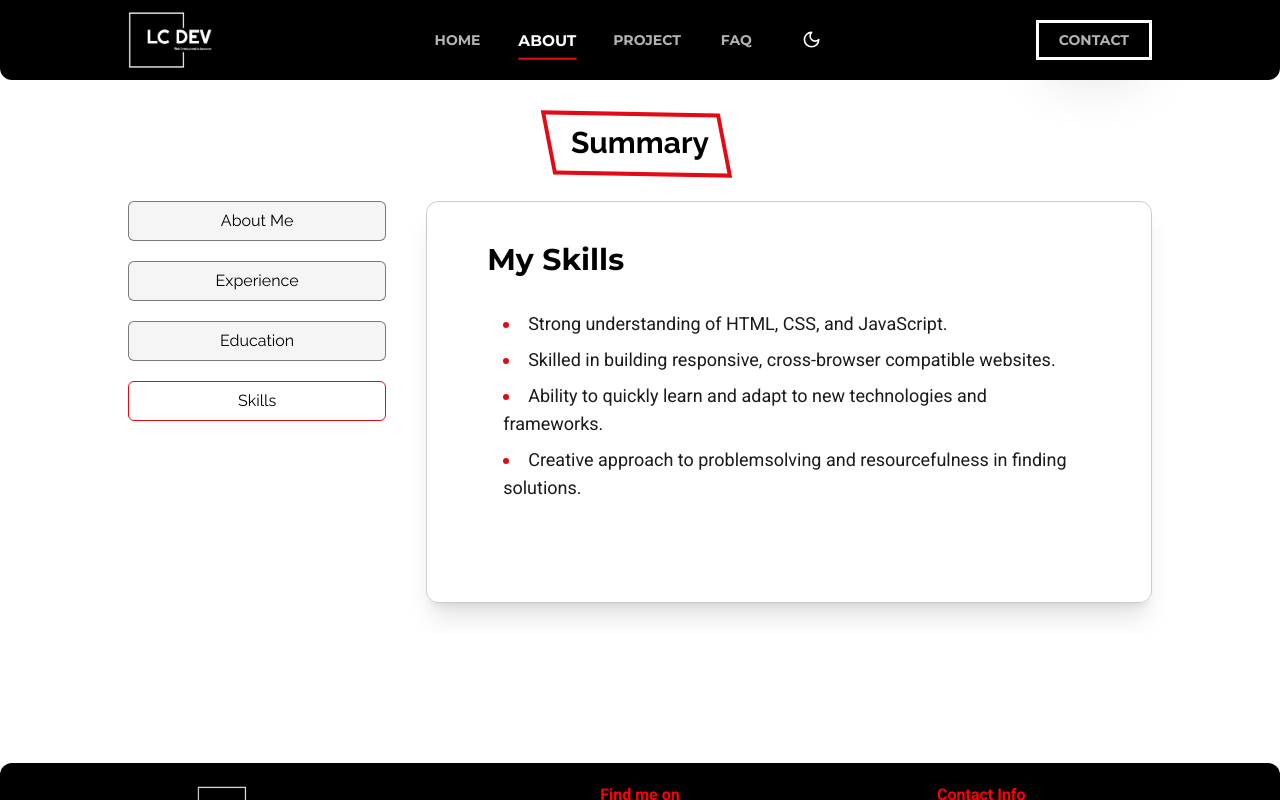
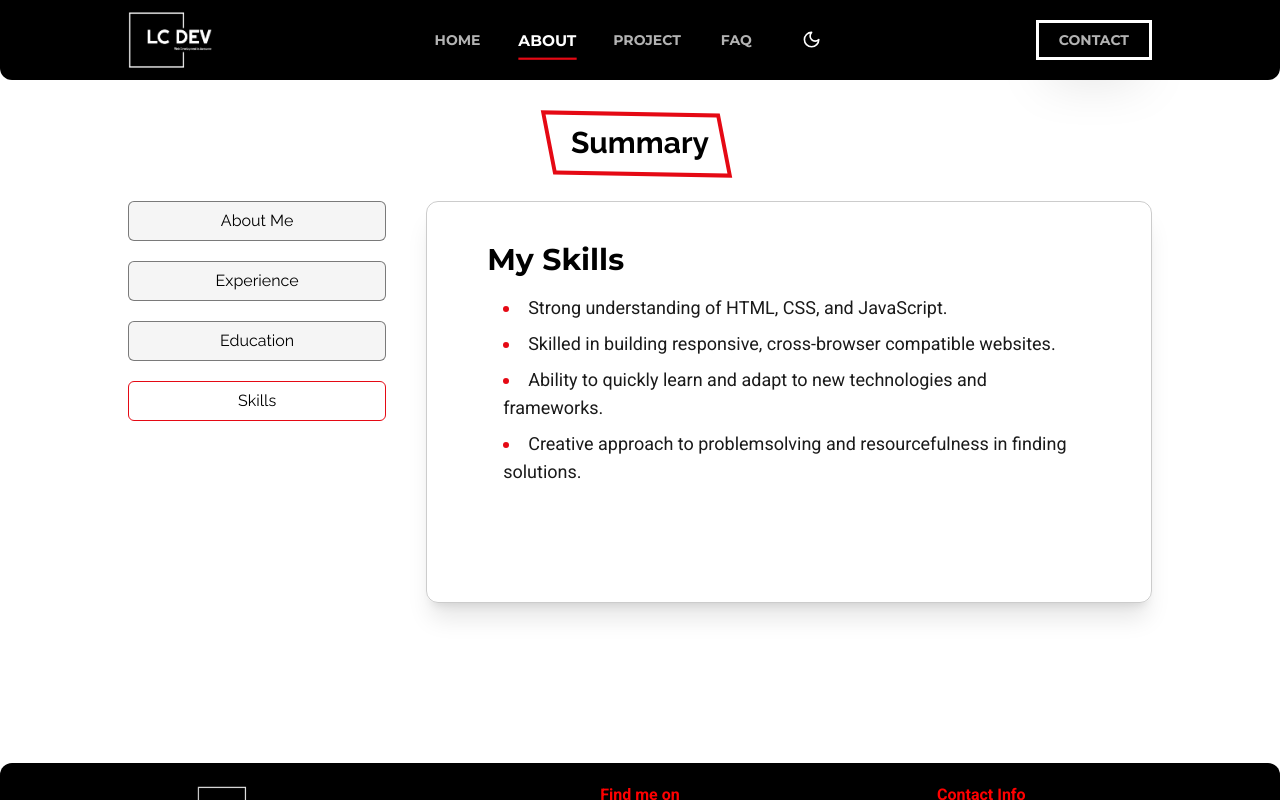
Before and after one commit to LC-Dev-23/lc-dev-portfolio, a Next.js app: page /about in a window 1280 px wide. Both pictures are taken after a click on the button "Skills". Shown: the part 2901-3701 px from the top of the page. Built offline with nearby package versions, Linux system fonts and the light colour scheme.

Commit message:
style: remove padding top

```diff
--- a/components/Layouts/AboutLayout/SummarySection.tsx
+++ b/components/Layouts/AboutLayout/SummarySection.tsx
@@ -98,7 +98,7 @@ export const Skills = () => {
   return (
     <div className="text-base lg:text-lg font-normal font-sans h-[20rem] px-5">
       <h3 className="text-2xl md:text-3xl font-semibold font-display dark:text-primaryWhite text-primaryBlack mb-4">My Skills</h3>
-      <ul className="marker:text-primaryRed dark:text-accentSoftGray flex flex-col gap-2 pl-4 pt-4 list-disc list-inside">
+      <ul className="marker:text-primaryRed dark:text-accentSoftGray flex flex-col gap-2 pl-4 list-disc list-inside">
         <li>Strong understanding of HTML, CSS, and JavaScript.</li>
         <li>Skilled in building responsive, cross-browser compatible websites.</li>
         <li>Ability to quickly learn and adapt to new technologies and frameworks.</li>
```
